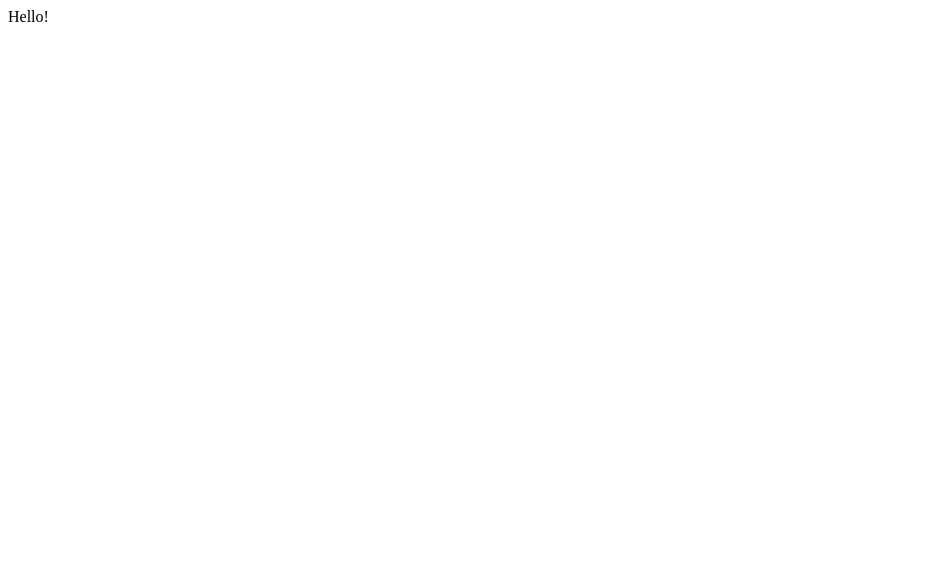
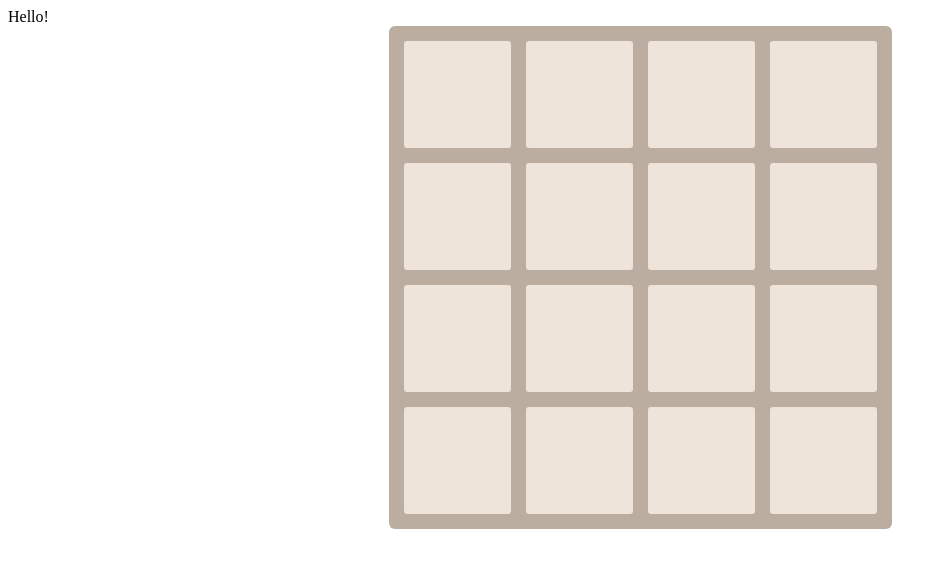
Before and after one commit to jtwaleson/stacky-bird, a Vue app: page /#/ in a window 1280 px wide. Shown: the top 568 px of the page, without its empty margins (0-947 px from the left). Built offline with nearby package versions, Linux system fonts and the light colour scheme.

Commit message:
add a simple board based on css grid

```diff
--- a/src/App.vue
+++ b/src/App.vue
@@ -1,6 +1,6 @@
 <template>
     <div>Hello!</div>
-    <Board cols="4" rows="4"/>
+    <Board :cols="4" :rows="4"/>
 </template>
 
 <script>
--- a/src/components/Board.vue
+++ b/src/components/Board.vue
@@ -1,5 +1,8 @@
 <template>
-    <div class="board">
+    <div class="board-container">
+        <div class="board" :style="boardStyle">
+            <div v-for="i in (cols * rows)" :key="i" class="field"></div>
+        </div>
     </div>
 </template>
 
@@ -9,9 +12,39 @@ export default {
     props: {
         cols: Number,
         rows: Number,
+    },
+    computed: {
+        boardStyle() {
+            console.log(this);
+            return {
+                "grid-template-columns": `repeat(${this.cols}, 107px`,
+                "grid-template-rows": `repeat(${this.rows}, 107px`,
+            }
+        },
     }
 }
 </script>
 
 <style scoped>
+.board-container {
+    width: fit-content;
+    margin: 0 auto;
+}
+.board {
+    display:  grid;
+    border-radius: 6px;
+    grid-gap: 15px;
+    background-color: #bbada0;
+    padding: 15px;
+}
+.field {
+    display: grid;
+    border-radius: 3px;
+    justify-content: center;
+    align-items: center;
+    background-color: #eee4da;
+    color: #776e65;
+    font-family: "Clear Sans", "Helvetica Neue", Arial, sans-serif;
+    font-size: 55px;
+}
 </style>
```
